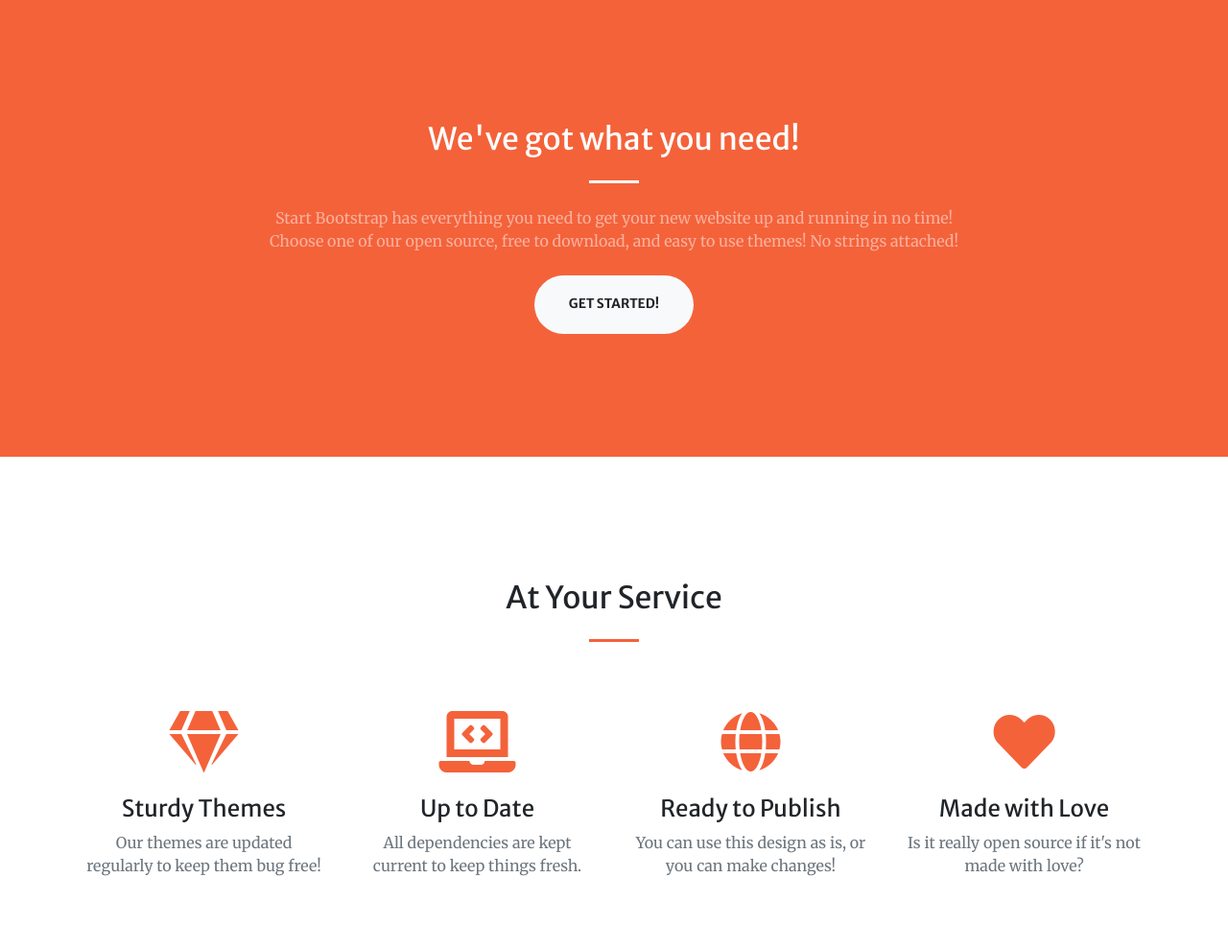
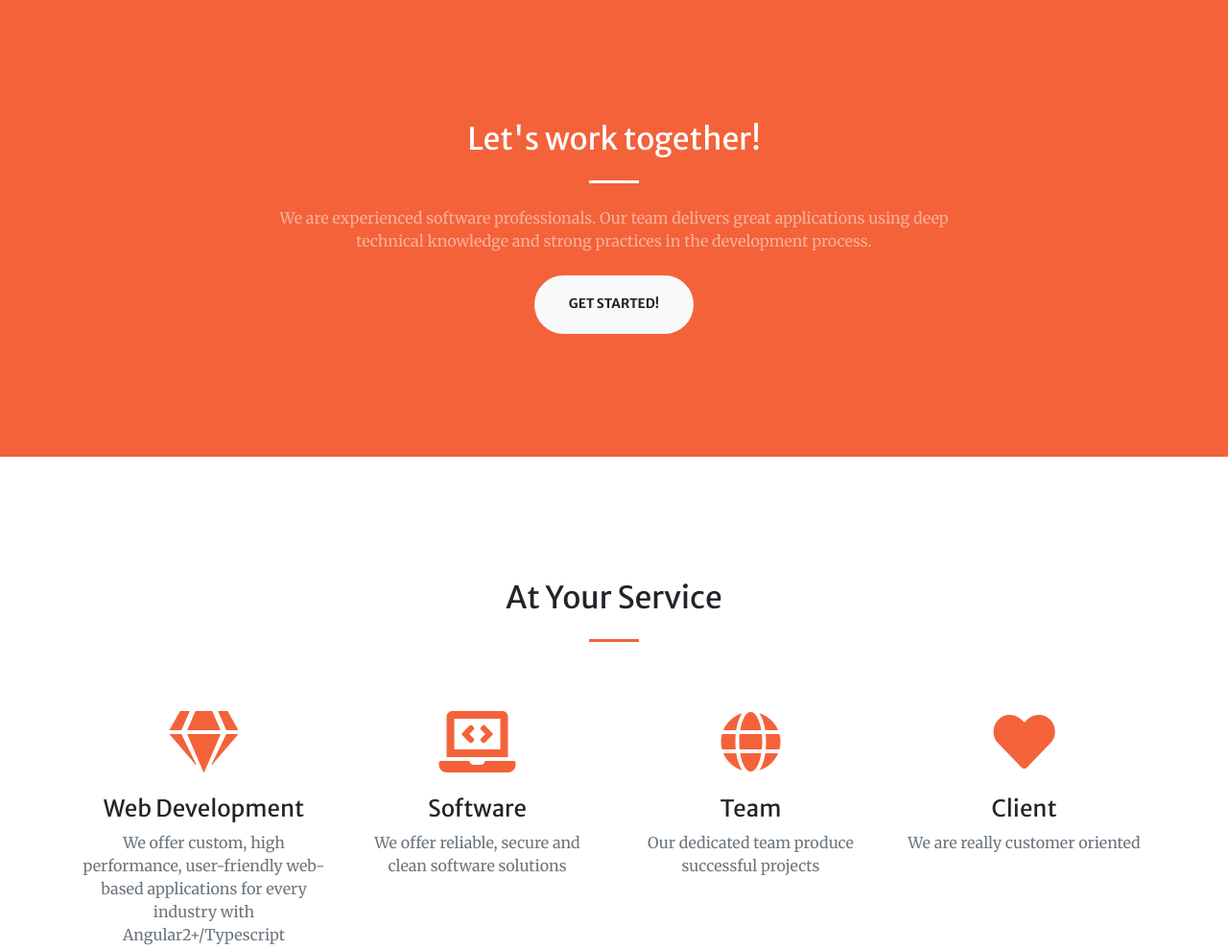
Before and after one commit to yustunay/override, a Gatsby site: page / in a window 1280 px wide. Shown: the part 802-1791 px from the top of the page at 96% size. Built offline with nearby package versions, Linux system fonts and the light colour scheme; Gatsby itself is replaced by a stand-in of ours.

Commit message:
content corrected

```diff
--- a/src/components/header.js
+++ b/src/components/header.js
@@ -15,7 +15,7 @@
         <Navbar className="navbar navbar-expand-lg navbar-light fixed-top py-3" id="mainNav" expand="lg"
                 collapseOnSelect={true}>
           <div className="container">
-            <a className="navbar-brand js-scroll-trigger" href="#page-top" onClick={Scroller.handleAnchorScroll}>Start Bootstrap</a>
+            <a className="navbar-brand js-scroll-trigger" href="#page-top" onClick={Scroller.handleAnchorScroll}>Override</a>
             <Navbar.Toggle aria-controls="navbarResponsive"/>
             <Navbar.Collapse id="navbarResponsive">
               <Nav className="navbar-nav ml-auto my-2 my-lg-0">
@@ -43,12 +43,11 @@
           <div className="container h-100">
             <div className="row h-100 align-items-center justify-content-center text-center">
               <div className="col-lg-10 align-self-end">
-                <h1 className="text-uppercase text-white font-weight-bold">Software Consultancy
-                  Themes</h1>
+                <h1 className="text-uppercase text-white font-weight-bold">Software Consultancy</h1>
                 <hr className="divider my-4"/>
               </div>
               <div className="col-lg-8 align-self-baseline">
-                <p className="text-white-75 font-weight-light mb-5">Override is the Software Consulting Company in UK , with a solid experience in providing Technology Solutions to companies of all sizes, from startups to global corporations.</p>
+                <p className="text-white-75 font-weight-light mb-5">Override is the Software Consulting Company in UK, with a solid experience in providing Technology Solutions to companies of all sizes, from startups to global corporations.</p>
                 <a className="btn btn-primary btn-xl js-scroll-trigger" href="#about" onClick={Scroller.handleAnchorScroll}>Find Out More</a>
               </div>
             </div>
--- a/src/components/layout.js
+++ b/src/components/layout.js
@@ -62,7 +62,7 @@
         <main>{this.props.children}</main>
         <footer className="bg-light py-5">
           <div className="container">
-            <div className="small text-center text-muted">Copyright &copy; 2019 - Start Bootstrap</div>
+            <div className="small text-center text-muted">Copyright &copy; 2019 - Override Software Limited Company</div>
           </div>
         </footer>
       </div>
--- a/src/pages/index.js
+++ b/src/pages/index.js
@@ -40,13 +40,9 @@
           <div className="container">
             <div className="row justify-content-center">
               <div className="col-lg-8 text-center">
-                <h2 className="text-white mt-0">We've got what you need!</h2>
+                <h2 className="text-white mt-0">Let's work together!</h2>
                 <hr className="divider light my-4"/>
-                <p className="text-white-50 mb-4">Start Bootstrap has everything you need to get your new website up
-                  and
-                  running in no time! Choose one of our open source, free to download, and easy to use themes! No
-                  strings
-                  attached!</p>
+                <p className="text-white-50 mb-4">We are experienced software professionals. Our team delivers great applications using deep technical knowledge and strong practices in the development process.</p>
                 <a className="btn btn-light btn-xl js-scroll-trigger" href="#services"
                    onClick={Scroller.handleAnchorScroll}>Get Started!</a>
               </div>
@@ -62,29 +58,29 @@
               <div className="col-lg-3 col-md-6 text-center">
                 <div className="mt-5">
                   <i className="fas fa-4x fa-gem text-primary mb-4"></i>
-                  <h3 className="h4 mb-2">Sturdy Themes</h3>
-                  <p className="text-muted mb-0">Our themes are updated regularly to keep them bug free!</p>
+                  <h3 className="h4 mb-2">Web Development</h3>
+                  <p className="text-muted mb-0">We offer custom, high performance, user-friendly web-based applications for every industry with Angular2+/Typescript</p>
                 </div>
               </div>
               <div className="col-lg-3 col-md-6 text-center">
                 <div className="mt-5">
                   <i className="fas fa-4x fa-laptop-code text-primary mb-4"></i>
-                  <h3 className="h4 mb-2">Up to Date</h3>
-                  <p className="text-muted mb-0">All dependencies are kept current to keep things fresh.</p>
+                  <h3 className="h4 mb-2">Software</h3>
+                  <p className="text-muted mb-0">We offer reliable, secure and clean software solutions</p>
                 </div>
               </div>
               <div className="col-lg-3 col-md-6 text-center">
                 <div className="mt-5">
                   <i className="fas fa-4x fa-globe text-primary mb-4"></i>
-                  <h3 className="h4 mb-2">Ready to Publish</h3>
-                  <p className="text-muted mb-0">You can use this design as is, or you can make changes!</p>
+                  <h3 className="h4 mb-2">Team</h3>
+                  <p className="text-muted mb-0">Our dedicated team produce successful projects</p>
                 </div>
               </div>
               <div className="col-lg-3 col-md-6 text-center">
                 <div className="mt-5">
                   <i className="fas fa-4x fa-heart text-primary mb-4"></i>
-                  <h3 className="h4 mb-2">Made with Love</h3>
-                  <p className="text-muted mb-0">Is it really open source if it's not made with love?</p>
+                  <h3 className="h4 mb-2">Client</h3>
+                  <p className="text-muted mb-0">We are really customer oriented</p>
                 </div>
               </div>
             </div>
@@ -176,13 +172,6 @@
           </div>
         </section>
 
-        <section className="page-section bg-dark text-white">
-          <div className="container text-center">
-            <h2 className="mb-4">Free Download at Start Bootstrap!</h2>
-            <a className="btn btn-light btn-xl" href="https://startbootstrap.com/themes/creative/">Download Now!</a>
-          </div>
-        </section>
-
         <section className="page-section" id="contact">
           <div className="container">
             <div className="row justify-content-center">
@@ -197,11 +186,11 @@
             <div className="row">
               <div className="col-lg-4 ml-auto text-center mb-5 mb-lg-0">
                 <i className="fas fa-phone fa-3x mb-3 text-muted"></i>
-                <div>+1 (202) 555-0149</div>
+                <div>+44 (737) 611-3508</div>
               </div>
               <div className="col-lg-4 mr-auto text-center">
                 <i className="fas fa-envelope fa-3x mb-3 text-muted"></i>
-                <a className="d-block" href="mailto:contact@overrideltd.com">contact@overrideltd.com</a>
+                <a className="d-block" href="mailto:contact@overrideltd.com">contact@overrideconsulting.com</a>
               </div>
             </div>
           </div>
```
